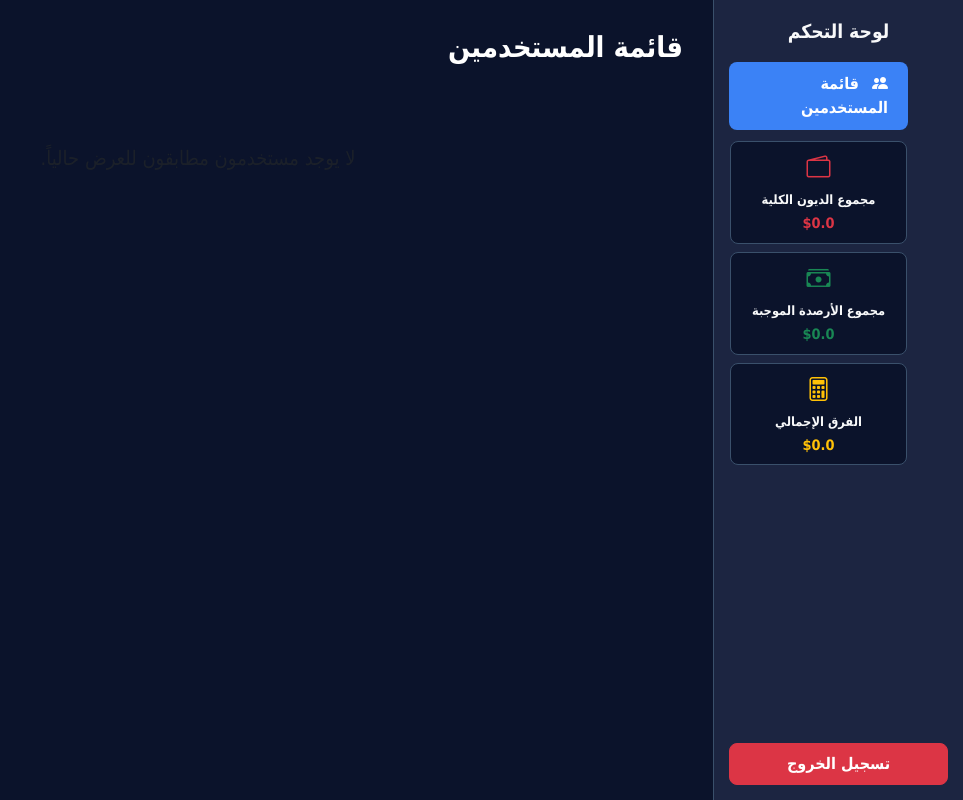
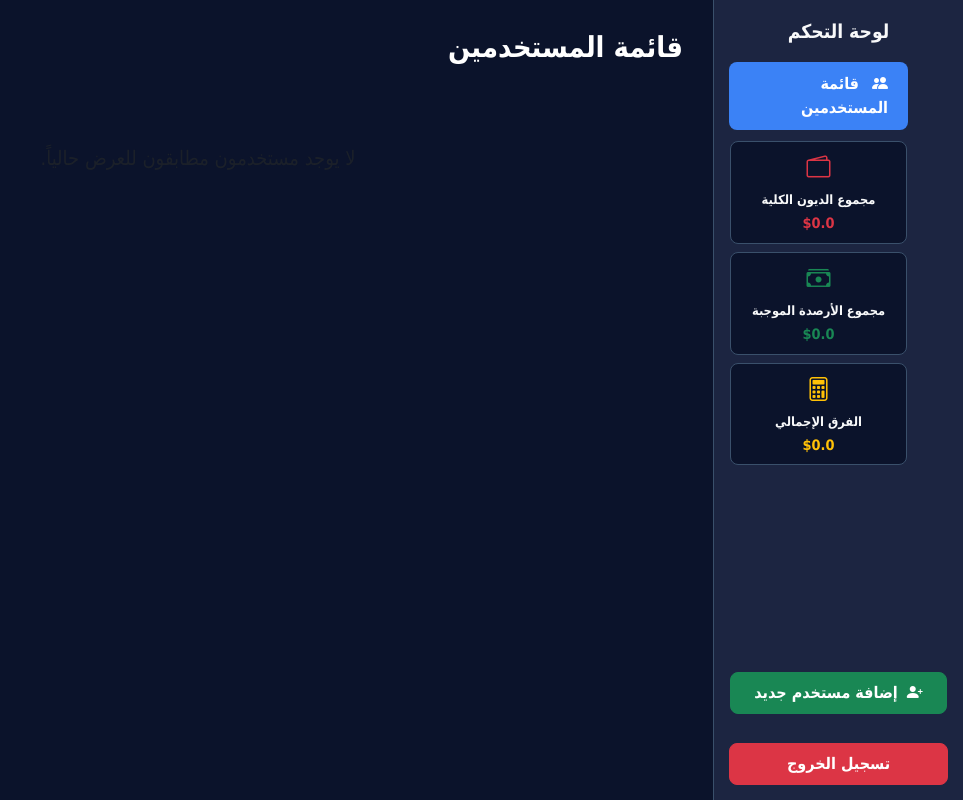
Before and after one commit to qazwsxedcmmm420-alt/fast-project, a Flask app: page /admin in a window 1280 px wide. Shown: the whole page, without its empty margins (317-1280 px from the left). Run offline with Flask 3, Linux system fonts and the light colour scheme; the visitor is signed in with stand-in values (Sample User, id 1).

Commit message:
Complete admin dashboard template with add user button

```diff
--- a/templates/admin_dashboard.html
+++ b/templates/admin_dashboard.html
@@ -65,7 +65,7 @@
 
         .logout-container {
             padding: 15px;
-            margin-top: 20px;
+            margin-top: 10px;
         }
 
         /* محتوى الصفحة الرئيسي */
@@ -193,6 +193,13 @@
             </li>
         </ul>
 
+        <!-- زر إضافة مستخدم جديد -->
+        <div class="px-3 mb-1">
+            <a href="{{ url_for('add_user') }}" class="btn btn-success w-100 py-2" style="border-radius: 8px; font-weight: bold;">
+                <i class="bi bi-person-plus-fill ms-1"></i> إضافة مستخدم جديد
+            </a>
+        </div>
+
         <div class="logout-container">
             <a href="{{ url_for('logout') }}" class="btn btn-danger w-100 py-2" style="border-radius: 8px; font-weight: bold;">
                 تسجيل الخروج
```
